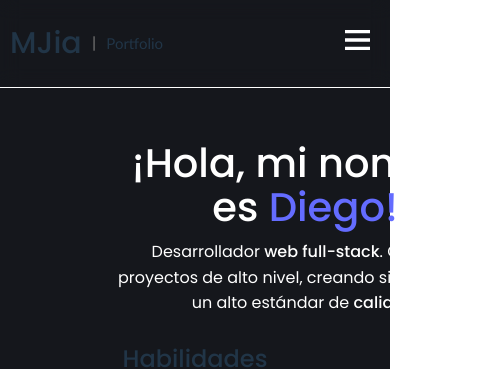
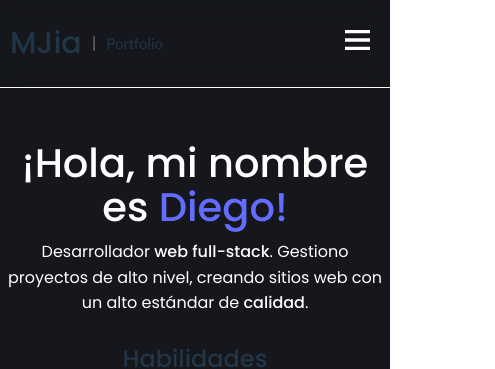
Before and after one commit to DiegoMjia/Portfolio, a Vue app: page / in a window 390 px wide. Shown: the top 369 px of the page, 495 px wide, since content can reach past the window. Built offline with nearby package versions, Linux system fonts and the light colour scheme.

Commit message:
Version 1.0, bugs fixed, width-presentation

```diff
--- a/src/components/BodyPortfolio.vue
+++ b/src/components/BodyPortfolio.vue
@@ -38,7 +38,7 @@ h1, p {
 }
 
 .titleContainer {
-    max-width: 500px;
+    min-width: 500px;
     display: flex;
     margin-left: 110px;
     flex-direction: column;
@@ -61,8 +61,10 @@ h1 {
     }
 
     .titleContainer {
+        min-width: 0;
         margin-top: 10px;
         width: 100%;
+        margin-left: 0;
     }
 
     p {
```
